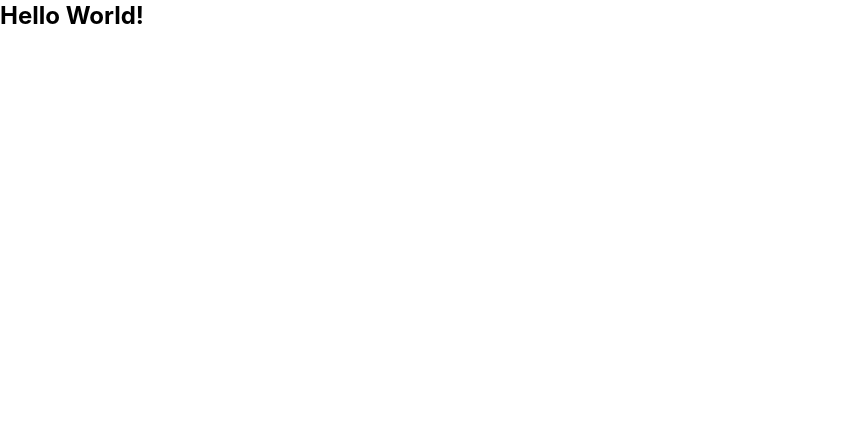
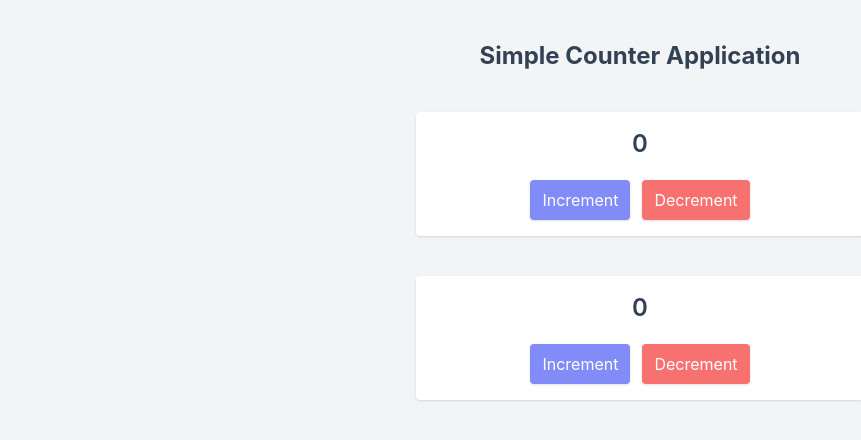
Before and after one commit to md-shamim-sarker/redux, a React (Create React App) app: page / in a window 1280 px wide. Shown: the top 440 px of the page, without its empty margins (0-861 px from the left). Built offline with nearby package versions, Linux system fonts and the light colour scheme.

Commit message:
create counter using react

```diff
--- a/src/App.js
+++ b/src/App.js
@@ -1,9 +1,17 @@
 import React from 'react';
+import Counter from './components/Counter';
 
 const App = () => {
   return (
-    <div className='text-2xl font-bold'>
-      Hello World!
+    <div className="w-screen h-screen p-10 bg-gray-100 text-slate-700">
+      {/* header */}
+      <h1 className="max-w-md mx-auto text-center text-2xl font-bold">
+        Simple Counter Application
+      </h1>
+
+      {/* counters */}
+      <Counter></Counter>
+      <Counter></Counter>
     </div>
   );
 };
--- /dev/null
+++ b/src/components/Counter.js
@@ -0,0 +1,31 @@
+import React, {useState} from 'react';
+
+const Counter = () => {
+    const [count, setCount] = useState(0);
+
+    const increment = () => {
+        setCount((prevCount) => prevCount + 1);
+    };
+
+    const decrement = () => {
+        setCount((prevCount) => prevCount - 1);
+    };
+
+    return (
+        <div className="max-w-md mx-auto mt-10 space-y-5">
+            <div className="p-4 h-auto flex flex-col items-center justify-center space-y-5 bg-white rounded shadow">
+                <div className="text-2xl font-semibold">{count}</div>
+                <div className="flex space-x-3">
+                    <button className="bg-indigo-400 text-white px-3 py-2 rounded shadow" onClick={increment}>
+                        Increment
+                    </button>
+                    <button className="bg-red-400 text-white px-3 py-2 rounded shadow" onClick={decrement}>
+                        Decrement
+                    </button>
+                </div>
+            </div>
+        </div>
+    );
+};
+
+export default Counter;
```
Also changed, not shown: 1 other file (tests, documents, lock files or other folders).
